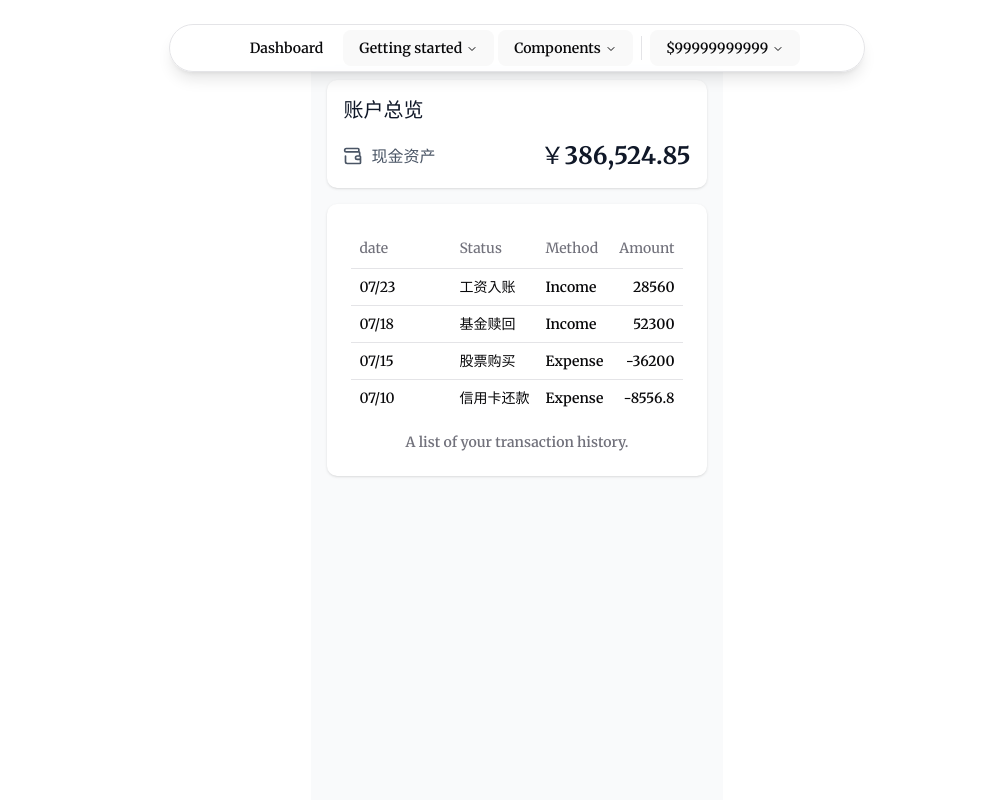
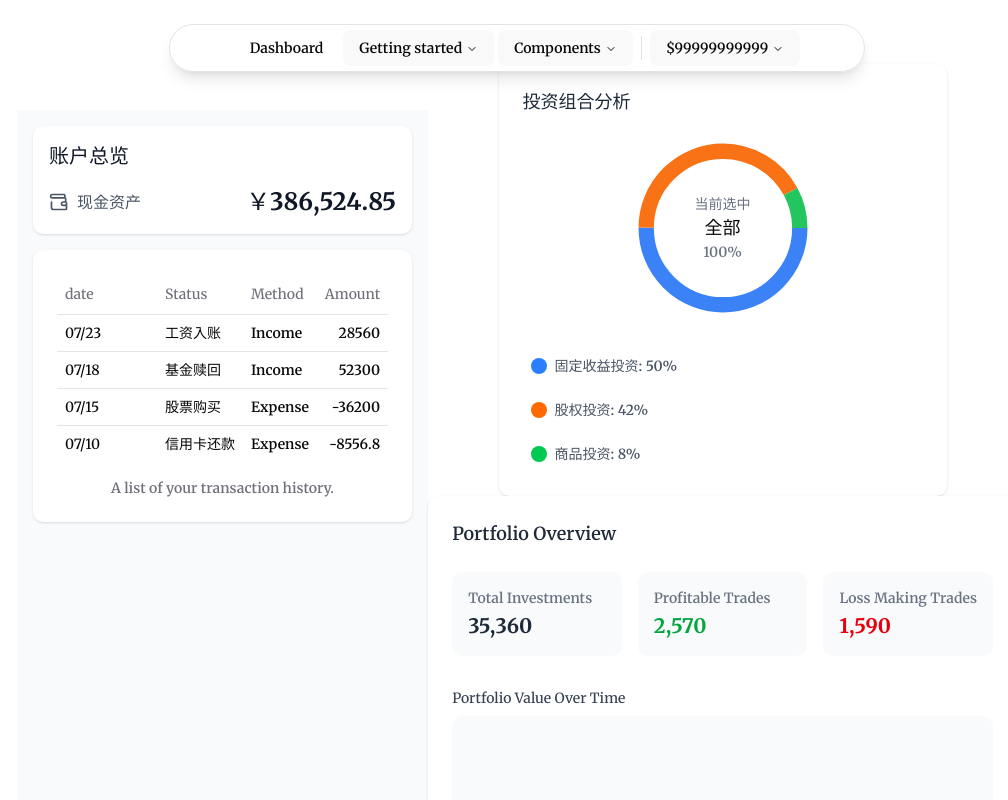
Before and after one commit to channingliang/portfolio-manager-five-devs, a Vue app in the folder fe/: page /dashboard in a window 1280 px wide. Shown: the top 800 px of the page, without its empty margins (123-1131 px from the left). Built offline with nearby package versions, Linux system fonts and the light colour scheme.

Commit message:
add rightside chart

```diff
--- /dev/null
+++ b/fe/src/components/dashboard/Overview.vue
@@ -0,0 +1,59 @@
+<template>
+  <div class="w-full rounded-lg bg-white p-6 shadow">
+    <h3 class="mb-6 text-lg font-semibold text-gray-800">Portfolio Overview</h3>
+
+    <!-- 统计卡片 -->
+    <div class="mb-8 grid grid-cols-3 gap-4">
+      <div class="rounded-lg bg-gray-50 p-4">
+        <p class="mb-1 text-sm text-gray-500">Total Investments</p>
+        <p class="text-xl font-bold text-gray-800">35,360</p>
+      </div>
+      <div class="rounded-lg bg-gray-50 p-4">
+        <p class="mb-1 text-sm text-gray-500">Profitable Trades</p>
+        <p class="text-xl font-bold text-green-600">2,570</p>
+      </div>
+      <div class="rounded-lg bg-gray-50 p-4">
+        <p class="mb-1 text-sm text-gray-500">Loss Making Trades</p>
+        <p class="text-xl font-bold text-red-600">1,590</p>
+      </div>
+    </div>
+
+    <!-- 折线图区域 -->
+    <div>
+      <p class="mb-2 text-sm font-medium text-gray-700">
+        Portfolio Value Over Time
+      </p>
+      <!-- 简化的折线图占位 -->
+      <div class="flex h-48 items-end rounded-lg bg-gray-50 p-2">
+        <div class="flex flex-1 items-end space-x-1">
+          <div
+            v-for="(value, index) in chartData"
+            :key="index"
+            class="w-8 rounded-t-sm bg-blue-500"
+            :style="{ height: `${value}%` }"
+          ></div>
+        </div>
+      </div>
+      <!-- 时间轴 -->
+      <div class="mt-2 flex justify-between px-2 text-xs text-gray-500">
+        <span>Mar 2022</span>
+        <span>May 2022</span>
+        <span>Jul 2022</span>
+        <span>Sep 2022</span>
+        <span>Nov 2022</span>
+        <span>Jan 2023</span>
+      </div>
+    </div>
+  </div>
+</template>
+
+<script>
+export default {
+  name: "PortfolioOverview",
+  data() {
+    return {
+      chartData: [30, 60, 40, 80, 50, 70, 90], // 简化的图表数据
+    };
+  },
+};
+</script>
--- /dev/null
+++ b/fe/src/components/dashboard/PieChart.vue
@@ -0,0 +1,177 @@
+<template>
+  <div class="mx-auto w-full max-w-md rounded-lg bg-white p-6 shadow">
+    <h3 class="mb-4 text-lg font-semibold text-gray-800">投资组合分析</h3>
+
+    <!-- 环形图容器 -->
+    <div class="relative mx-auto mb-6 h-48 w-48">
+      <svg width="100%" height="100%" viewBox="0 0 100 100" class="absolute">
+        <!-- 固定收益部分 (57.1%) - 蓝色 -->
+        <circle
+          cx="50"
+          cy="50"
+          r="40"
+          fill="none"
+          stroke="#3B82F6"
+          stroke-width="8"
+          :stroke-dasharray="`${fixedIncomeLength} ${totalLength - fixedIncomeLength}`"
+          stroke-dashoffset="0"
+          class="transition-opacity duration-300"
+          :class="{
+            'opacity-70': hoveredSegment && hoveredSegment !== 'fixedIncome',
+          }"
+          @mouseenter="hoveredSegment = 'fixedIncome'"
+          @mouseleave="hoveredSegment = null"
+        />
+
+        <!-- 股权投资部分 (42.9%) - 橙色 -->
+        <circle
+          cx="50"
+          cy="50"
+          r="40"
+          fill="none"
+          stroke="#F97316"
+          stroke-width="8"
+          :stroke-dasharray="`${equityLength} ${totalLength - equityLength}`"
+          :stroke-dashoffset="`-${fixedIncomeLength}`"
+          class="transition-opacity duration-300"
+          :class="{
+            'opacity-70': hoveredSegment && hoveredSegment !== 'equity',
+          }"
+          @mouseenter="hoveredSegment = 'equity'"
+          @mouseleave="hoveredSegment = null"
+        />
+
+        <!-- 商品投资部分 (8%) - 绿色 -->
+        <circle
+          cx="50"
+          cy="50"
+          r="40"
+          fill="none"
+          stroke="#22C55E"
+          stroke-width="8"
+          :stroke-dasharray="`${commodityLength} ${totalLength - commodityLength}`"
+          :stroke-dashoffset="`-${fixedIncomeLength + equityLength}`"
+          class="transition-opacity duration-300"
+          :class="{
+            'opacity-70': hoveredSegment && hoveredSegment !== 'commodity',
+          }"
+          @mouseenter="hoveredSegment = 'commodity'"
+          @mouseleave="hoveredSegment = null"
+        />
+      </svg>
+
+      <!-- 中心文字 -->
+      <div class="absolute inset-0 flex items-center justify-center">
+        <div class="text-center">
+          <p class="text-sm text-gray-500">当前选中</p>
+          <p class="text-lg font-semibold">
+            {{ hoveredSegment ? segmentNames[hoveredSegment] : "全部" }}
+          </p>
+          <p class="text-sm" :class="getSegmentColor(hoveredSegment)">
+            {{ hoveredSegment ? data[hoveredSegment] + "%" : "100%" }}
+          </p>
+        </div>
+      </div>
+
+      <!-- 直接在环形图上显示百分比 -->
+      <div class="absolute inset-0 flex items-center justify-center">
+        <div class="pointer-events-none text-center">
+          <!-- 固定收益百分比 (57.1%) -->
+          <div
+            class="absolute text-xs font-medium text-blue-500"
+            style="
+              transform: rotate(-30deg) translate(35px) rotate(30deg);
+              transform-origin: center;
+            "
+          ></div>
+
+          <!-- 股权投资百分比 (42.9%) -->
+          <div
+            class="absolute text-xs font-medium text-orange-500"
+            style="
+              transform: rotate(90deg) translate(35px) rotate(-90deg);
+              transform-origin: center;
+            "
+          ></div>
+
+          <!-- 商品投资百分比 (8%) -->
+          <div
+            class="absolute text-xs font-medium text-green-500"
+            style="
+              transform: rotate(210deg) translate(35px) rotate(-210deg);
+              transform-origin: center;
+            "
+          ></div>
+        </div>
+      </div>
+    </div>
+
+    <!-- 图例 -->
+    <div class="space-y-2">
+      <div
+        class="flex items-center rounded p-2 transition-colors duration-200"
+        :class="{ 'bg-blue-50': hoveredSegment === 'fixedIncome' }"
+        @mouseenter="hoveredSegment = 'fixedIncome'"
+        @mouseleave="hoveredSegment = null"
+      >
+        <div class="mr-2 h-4 w-4 rounded-full bg-blue-500"></div>
+        <span class="text-sm text-gray-600">固定收益投资: 50%</span>
+      </div>
+      <div
+        class="flex items-center rounded p-2 transition-colors duration-200"
+        :class="{ 'bg-orange-50': hoveredSegment === 'equity' }"
+        @mouseenter="hoveredSegment = 'equity'"
+        @mouseleave="hoveredSegment = null"
+      >
+        <div class="mr-2 h-4 w-4 rounded-full bg-orange-500"></div>
+        <span class="text-sm text-gray-600">股权投资: 42%</span>
+      </div>
+      <div
+        class="flex items-center rounded p-2 transition-colors duration-200"
+        :class="{ 'bg-green-50': hoveredSegment === 'commodity' }"
+        @mouseenter="hoveredSegment = 'commodity'"
+        @mouseleave="hoveredSegment = null"
+      >
+        <div class="mr-2 h-4 w-4 rounded-full bg-green-500"></div>
+        <span class="text-sm text-gray-600">商品投资: 8%</span>
+      </div>
+    </div>
+  </div>
+</template>
+
+<script setup>
+import { ref, computed } from "vue";
+
+const hoveredSegment = ref(null);
+
+const data = {
+  fixedIncome: 50,
+  equity: 42,
+  commodity: 8, // 调整为8%
+};
+
+const segmentNames = {
+  fixedIncome: "固定收益",
+  equity: "股权投资",
+  commodity: "商品投资",
+};
+
+// 计算圆环各部分长度
+const circumference = 2 * Math.PI * 40; // 2πr ≈ 251.2
+const totalLength = circumference;
+
+const fixedIncomeLength = computed(
+  () => (data.fixedIncome / 100) * circumference,
+);
+const equityLength = computed(() => (data.equity / 100) * circumference);
+const commodityLength = computed(() => (data.commodity / 100) * circumference);
+
+function getSegmentColor(segment) {
+  return {
+    "text-blue-500": segment === "fixedIncome",
+    "text-orange-500": segment === "equity",
+    "text-green-500": segment === "commodity",
+    "text-gray-500": !segment,
+  };
+}
+</script>
--- a/fe/src/views/Dashboard.vue
+++ b/fe/src/views/Dashboard.vue
@@ -18,6 +18,8 @@ import DataTable from "@/components/dashboard/DataTable.vue";
 // 2. 注册子组件 (直接在 <script setup> 中导入即可，无需 components 选项)
 import { ref } from "vue";
 import LitCard from "@/components/dashboard/LitCard.vue";
+import PieChart from "@/components/dashboard/PieChart.vue";
+import Overview from "@/components/dashboard/Overview.vue";
 const userBalance = ref(386524.85); // 从API或其他地方获取的实际金额
 </script>
 
@@ -29,6 +31,10 @@ const userBalance = ref(386524.85); // 从API或其他地方获取的实际金
       <DataTable />
     </div>
   </div>
+  <div>
+    <PieChart />
+    <Overview />
+  </div>
 </template>
 
 <style scoped></style>
```
